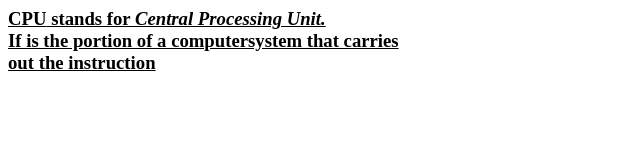
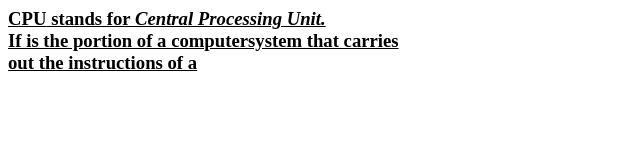
Before and after one commit to iamneo-production/ecfbbefdadaeccdfffebaeceaec, a website: page public/index.html in a window 1280 px wide. Shown: the full height of the page, 0-640 px from the left. Drawn offline with Linux system fonts and the light colour scheme.

Commit message:
Backup Commit

```diff
--- a/public/index.html
+++ b/public/index.html
@@ -4,6 +4,6 @@
     </head>
 <body>
 
-    <h3><u><b>CPU</b> stands for <i>Central Processing Unit.</i></ul><br>If is the portion of a <u>computer</u>system that carries<br>out the instruction </u></h3>
+    <h3><u><b>CPU</b> stands for <i>Central Processing Unit.</i></ul><br>If is the portion of a <u>computer</u>system that carries<br>out the instructions of a  </u></h3>
     </body>
 </html>
```
